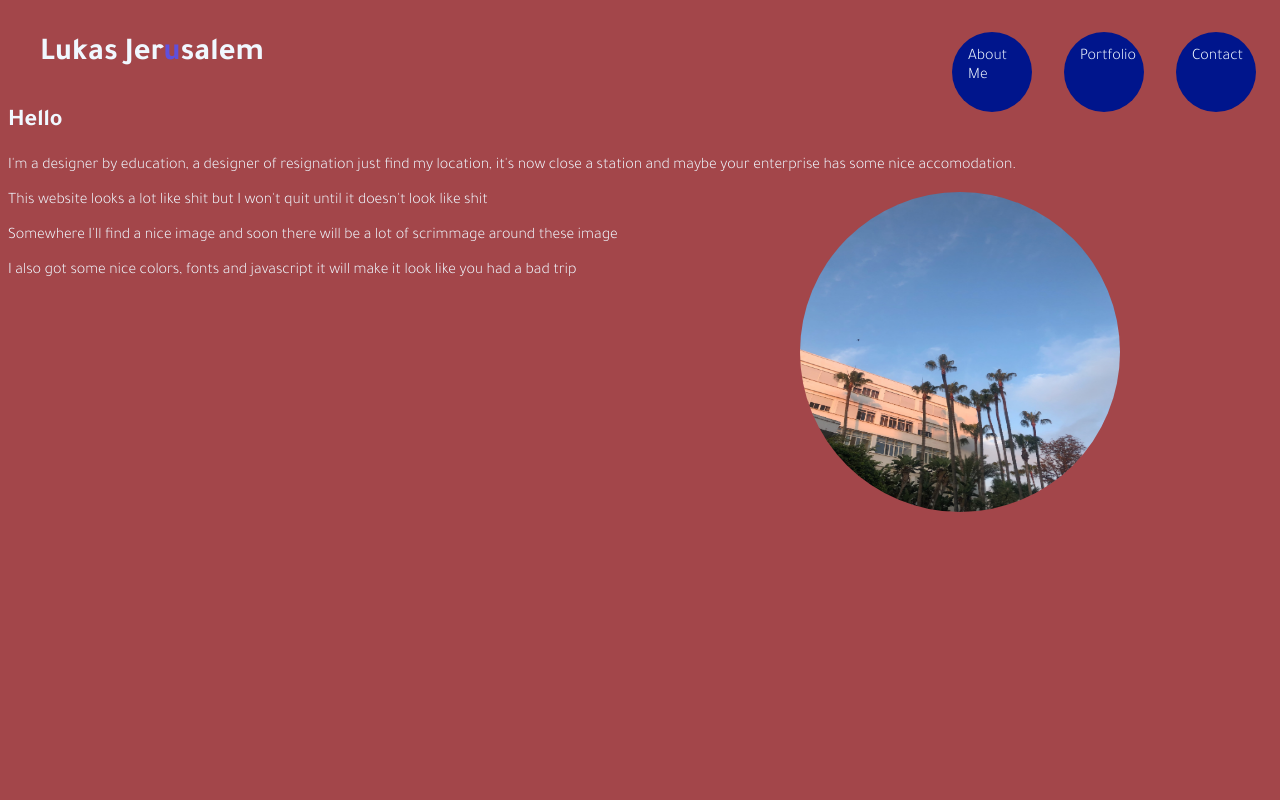
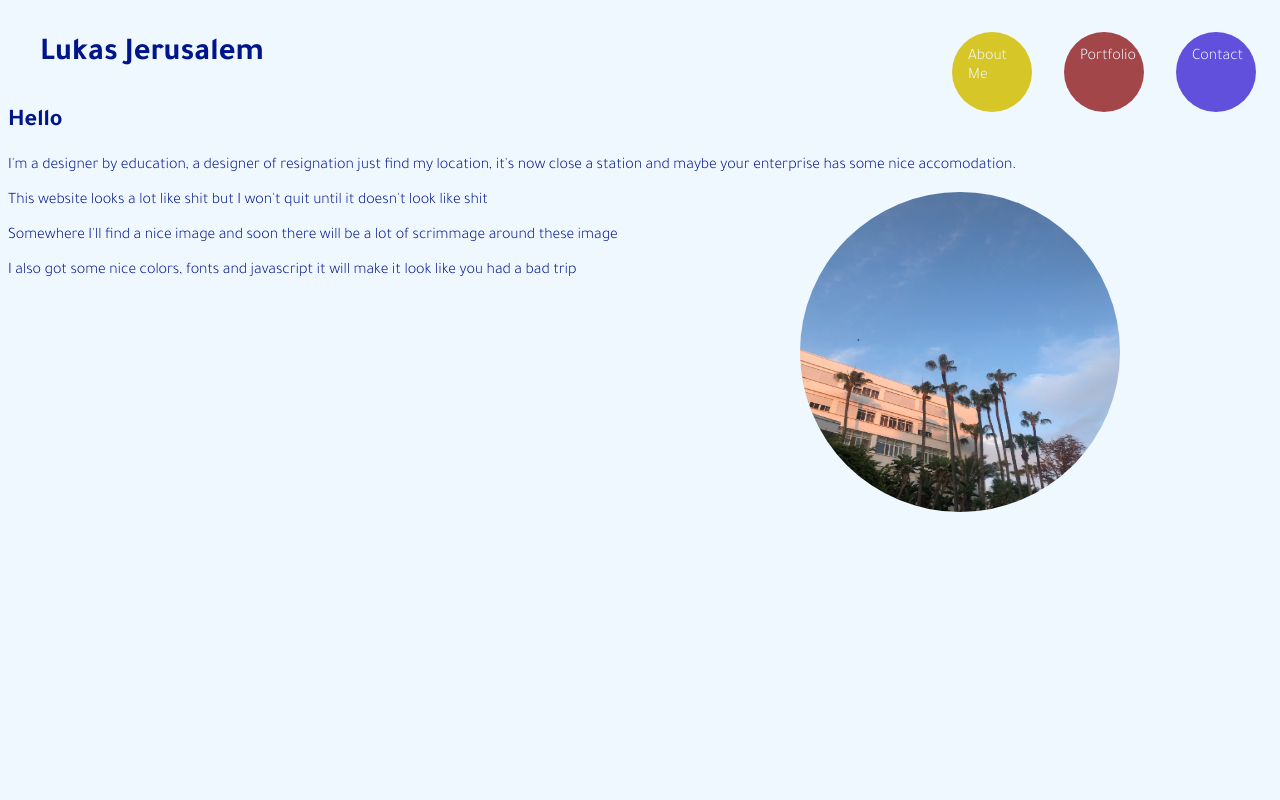
Before and after one commit to LukJeru/new-website, a plain HTML site: page index.html in a window 1280 px wide. Shown: the top 800 px of the page. Drawn offline with Linux system fonts and the light colour scheme.

Commit message:
change color concept to white

```diff
--- a/index.html
+++ b/index.html
@@ -10,11 +10,11 @@
   <body>
     <header>
       <nav>
-        <h1>Lukas Jer<bold>u</bold>salem</h1>
+        <h1>Lukas Jerusalem</h1>
         <ul>
-          <li><a href="#About">About Me</a></li>
-          <li><a href="#Portfolio">Portfolio</a></li>
-          <li><a href="#Contact">Contact</a></li>
+          <li id="about-link"><a href="#About">About Me</a></li>
+          <li id="portfolio-link"><a href="#Portfolio">Portfolio</a></li>
+          <li id="contact-link"><a href="#Contact">Contact</a></li>
         </ul>
       </nav>
     </header>
--- a/stylesheet.css
+++ b/stylesheet.css
@@ -1,8 +1,8 @@
 body {
-  background-color: var(--red);
+  background-color: var(--white);
   font-size: 16px;
   font-family: "Tajawal";
-  color: var(--white);
+  color: var(--blue);
   width: 100%;
 }
 
@@ -34,7 +34,7 @@ nav {
 
 nav h1 {
   font-size: 2rem;
-  color: var(--white)
+  color: var(--blue)
 }
 
 header ul {
@@ -45,15 +45,6 @@ header ul {
   font-size: 1.5rem;
 }
 
-bold {
-  color: var(--majorelle)
-}
-
-header ul li:hover {
-  background-color: var(--yellow);
-  color: var(--blue)
-}
-
 header ul li {
   border: 2px none;
   width: 3rem;
@@ -61,7 +52,23 @@ header ul li {
   font-size: 1rem;
   padding: 1rem;
   border-radius: 50%;
+}
+
+#about-link {
+  background-color: var(--yellow);
+}
+
+#portfolio-link {
+  background-color: var(--red);
+}
+
+#contact-link {
+  background-color: var(--majorelle);
+}
+
+#about-link:hover, #portfolio-link:hover, #contact-link:hover {
   background-color: var(--blue);
+  color: var(--blue)
 }
 
 header ul li a {
```
